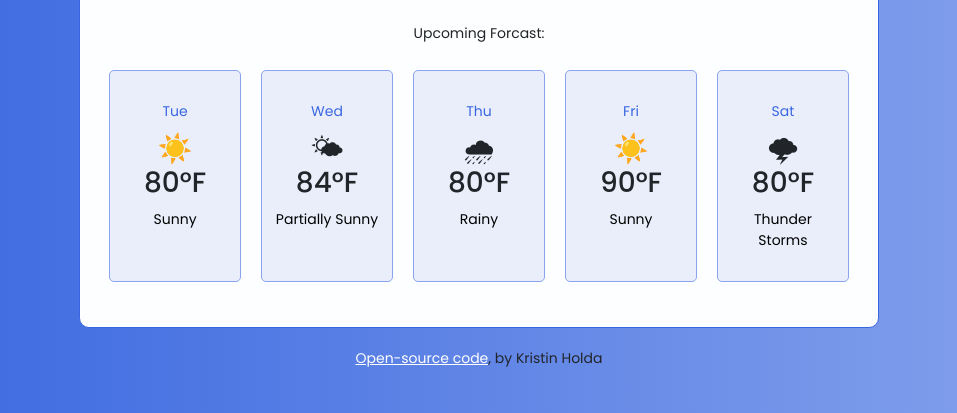
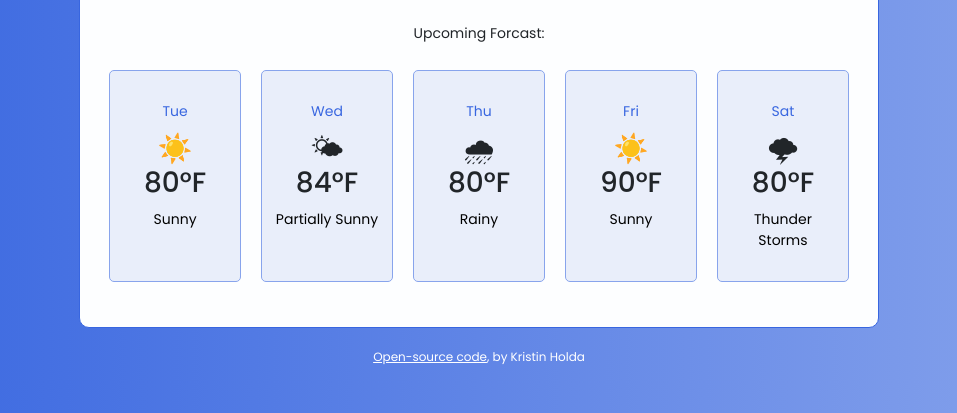
Before and after one commit to kristinholda/weather-app, a plain HTML site: page index.html in a window 1280 px wide. Shown: the part 387-800 px from the top of the page, without its empty margins (161-1118 px from the left). Drawn offline with nearby package versions, Linux system fonts and the light colour scheme.

Commit message:
Added more css styling

```diff
--- a/src/style.css
+++ b/src/style.css
@@ -115,6 +115,11 @@ a#celsius {
   color: #3866e0;
 }
 
+.github-repo p {
+  color: #ffffff;
+  font-size: 12px;
+}
+
 .github-repo a {
   color: #ffffff;
 }
```
